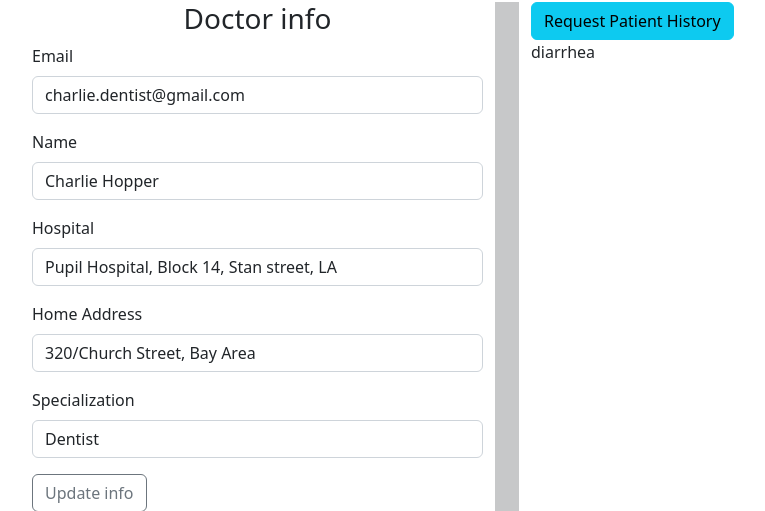
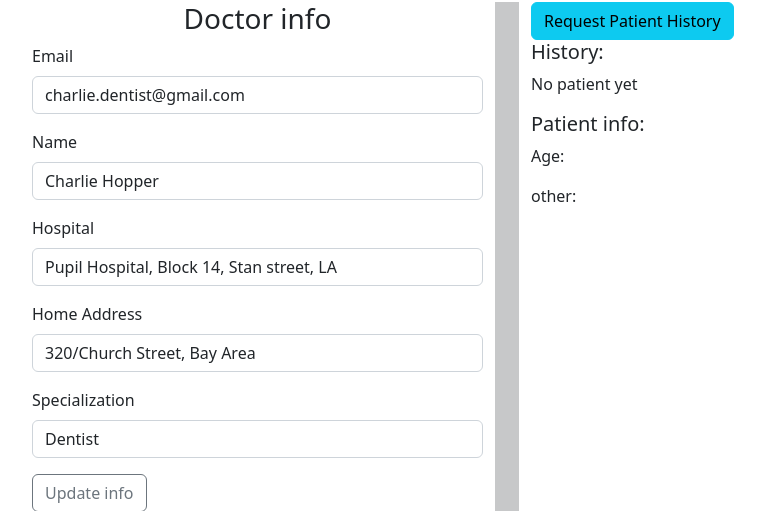
Before and after one commit to athreyashreyas/MedChain, a Flask app: page /patienthistory in a window 1280 px wide. Shown: the part 70-581 px from the top of the page, without its empty margins (133-898 px from the left). Run offline with Flask 2, Linux system fonts and the light colour scheme.

Commit message:
Pending changes exported from your codespace

```diff
--- a/main.py
+++ b/main.py
@@ -8,7 +8,7 @@
 patient_age = ""
 patient_address = ""
 patient_other = ""
-patient_history = ""
+patient_history = "No Access"
 
 doctor_name = ""
 doctor_email = ""
@@ -41,9 +41,12 @@
         patient_age = request.form["age"]
         patient_address = request.form["address"]
         patient_other = request.form["other"]
-        patient_history = request.form["history"]  #YE DEBUG KAROOO
+        patient_history = request.form["history"]  #YE DEBUG KAROOO -- hogyi debug
 
-        patient = Patient(patient_email, patient_name, patient_age, patient_address, patient_other, doctor.name)
+        if not doctor:
+            return render_template("Patient.html")
+
+        patient = Patient(patient_email, patient_name, patient_age, patient_address, patient_other, doctor.name, patient_history)
         # patient.giveAccess(2) #keyD kya hai
 
         print(f"The patient's name is {patient_name}, their email is {patient_email}, age id {patient_age}, address is {patient_address} and their issue is {patient_other}, current doctor is {patient.currentDoctor}")
@@ -60,7 +63,7 @@
 #     return render_template("Patient.html")
 
 @app.route("/doctor", methods = ["POST", "GET"])
-def get_doctor_data(hist = None):
+def get_doctor_data(hist = None, age = None, other = None):
     if request.method == "POST":
         global doctor_address, doctor_name, doctor_email, doctor_specialization, doctor_hospital, doctor
         doctor_name = request.form["name"]
@@ -73,7 +76,7 @@
         print(f"The doctor's name is {doctor.name}, their email is {doctor_email}, address is {doctor_address}, hospital is {doctor_hospital} and their specialization is {doctor_specialization}")
 
 
-    return render_template("Doctor.html", history = hist)
+    return render_template("Doctor.html", history = hist, age = age, other = other)
 
 @app.route("/prescription", methods = ["POST", "GET"])
 def get_prescription():
@@ -89,9 +92,18 @@
 
 @app.route("/patienthistory",  methods = ["POST", "GET"])
 def show_history():
-    hist = "diarrhea"
-    print(hist)
-    return render_template("Doctor.html", history = hist)
+    # global patient
+    hist = ''
+    age = ''
+    other = ''
+    if patient:
+        hist = patient.historyOfDoctors
+        age = patient.age
+        other = patient.otherInfo
+    else:
+        hist = 'No patient yet'
+    # print(hist)
+    return render_template("Doctor.html", history = hist, age = age, other = other)
 
 
 @app.route("/chemist", methods = ["POST", "GET"])
--- a/templates/About.html
+++ b/templates/About.html
@@ -18,7 +18,7 @@
                     <li class="nav-item"><a href="patient" class="nav-link">Patient</a></li>
                     <li class="nav-item"><a href="doctor" class="nav-link">Doctor</a></li>
                     <li class="nav-item"><a href="chemist" class="nav-link">Chemist</a></li>
-                    <li class="nav-item"><a href="#" class="nav-link active">About</a></li>
+                    <li class="nav-item"><a href="about" class="nav-link active">About</a></li>
                 </ul>
             </header>
         </div>
--- a/templates/Chemist.html
+++ b/templates/Chemist.html
@@ -17,7 +17,7 @@
                 <ul class="nav nav-pills">
                     <li class="nav-item"><a href="patient" class="nav-link">Patient</a></li>
                     <li class="nav-item"><a href="doctor" class="nav-link">Doctor</a></li>
-                    <li class="nav-item"><a href="#" class="nav-link active">Chemist</a></li>
+                    <li class="nav-item"><a href="chemist" class="nav-link active">Chemist</a></li>
                     <li class="nav-item"><a href="about" class="nav-link">About</a></li>
                 </ul>
             </header>
--- a/templates/Doctor.html
+++ b/templates/Doctor.html
@@ -16,7 +16,7 @@
             <header class="d-flex justify-content-center py-3">
                 <ul class="nav nav-pills">
                     <li class="nav-item"><a href="patient" class="nav-link">Patient</a></li>
-                    <li class="nav-item"><a href="#" class="nav-link active">Doctor</a></li>
+                    <li class="nav-item"><a href="doctor" class="nav-link active">Doctor</a></li>
                     <li class="nav-item"><a href="chemist" class="nav-link">Chemist</a></li>
                     <li class="nav-item"><a href="about" class="nav-link">About</a></li>
                 </ul>
@@ -75,27 +75,21 @@
             <!-- Requested History -->
             <div class="col-5">
                 <div>
-                    <button type="button" class="btn btn-info" >Request Patient History</button>
-                    <div class>
-                        {% if history %}
+                    <a href="/patienthistory">
+                        <button type="button" class="btn btn-info">Request Patient History
+                    </button></a>
+
+                    {% if history %}
+                    <div>
+                        <h5>History:</h5>
                         <p>{{ history }}</p>
-                        {% else %}
-                        <p>No history Added.</p>
-                        {% endif %}
+                        <h5>Patient info:</h5>
+                        <div>
+                            <p>Age: {{ age }}</p>
+                            <p>other: {{ other }}</p>
+                        </div>
                     </div>
-
-                    <!-- <ul class="list-group list-group-flush">
-                        <li class="list-group-item">-</li>
-                    </ul> -->
-                    <!-- onclick="myFunction() -->
-                    <!-- <ul class="list-group list-group-flush" id = "colchange" hidden>
-                        <li class="list-group-item">Liver Problems</li>
-                        <li class="list-group-item">Hair fall </li>
-                        <li class="list-group-item">Frequent migraines(2020)</li>
-                        <li class="list-group-item">Laser treatment for clear skin</li>
-                        <li class="list-group-item">others...</li>
-                    </ul> -->
-
+                    {% endif %}
                 </div>
             </div>
         </div>
```
Also changed, not shown: ISP_Code.py (+4 -4 lines), templates/Patient.html (+9 -15 lines).
